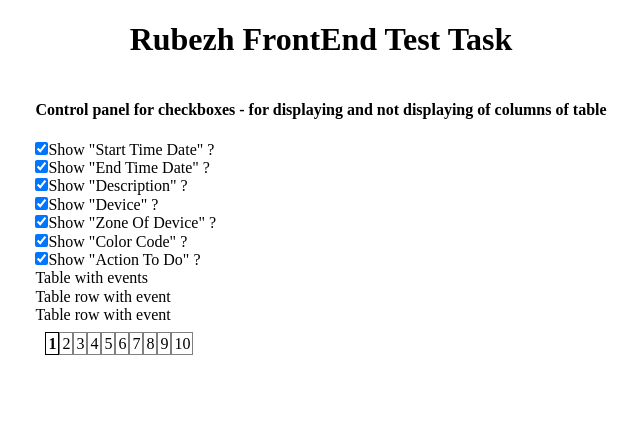
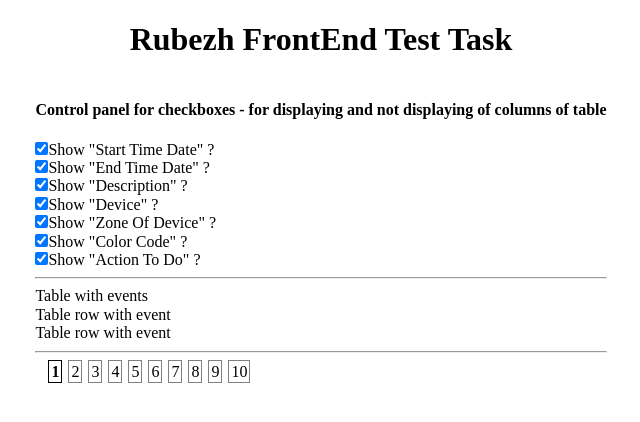
Before and after one commit to AndreiMedvedevSaratov/a028-rubezh-test-task, a React (Create React App) app: page / in a window 1280 px wide. Shown: the top 422 px of the page, without its empty margins (319-959 px from the left). Built offline with nearby package versions, Linux system fonts and the light colour scheme.

Commit message:
commit-011 - add hr and margins to pagination

```diff
--- a/src/App.js
+++ b/src/App.js
@@ -14,7 +14,9 @@ function App() {
       </header>
       <main>
         <CheckboxControlPanel />
+        <hr></hr>
         <EventsTable />
+        <hr></hr>
         <PaginationControl
           currentPage={1}
           // onPageChanged={onPageChanged}
--- a/src/Components/PaginationControl/PaginationControl.module.css
+++ b/src/Components/PaginationControl/PaginationControl.module.css
@@ -3,6 +3,7 @@
 }
 
 .pageNumber {
+	margin: 0 3px;
 	padding: 2px;
 	border: 1px solid grey;
 }
```
